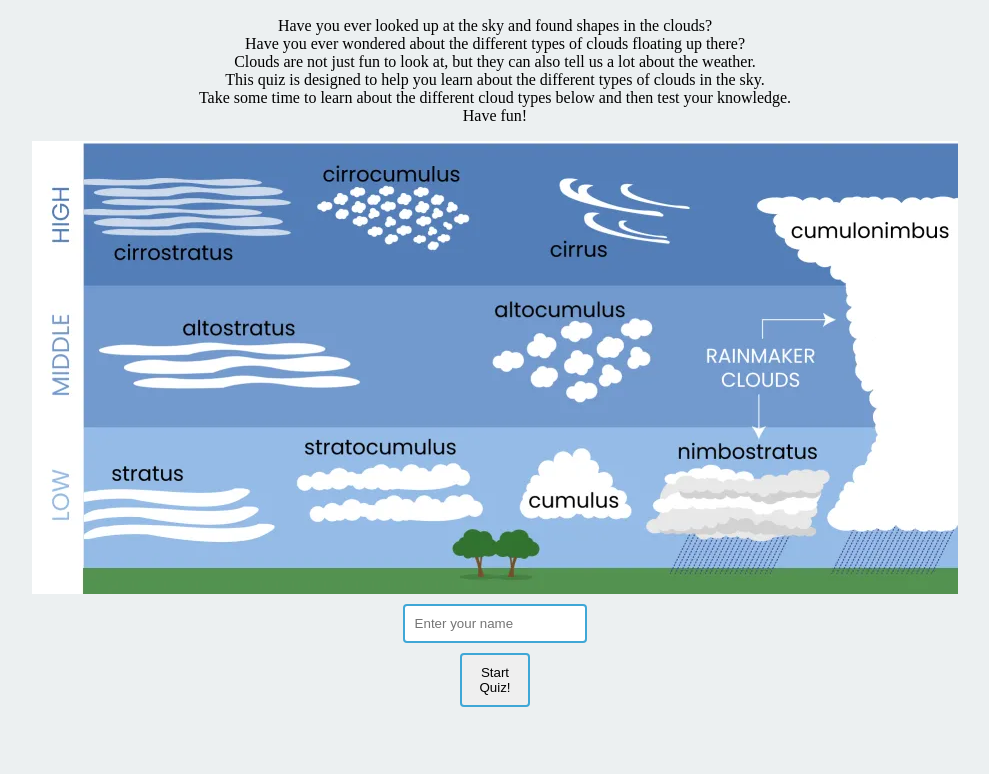
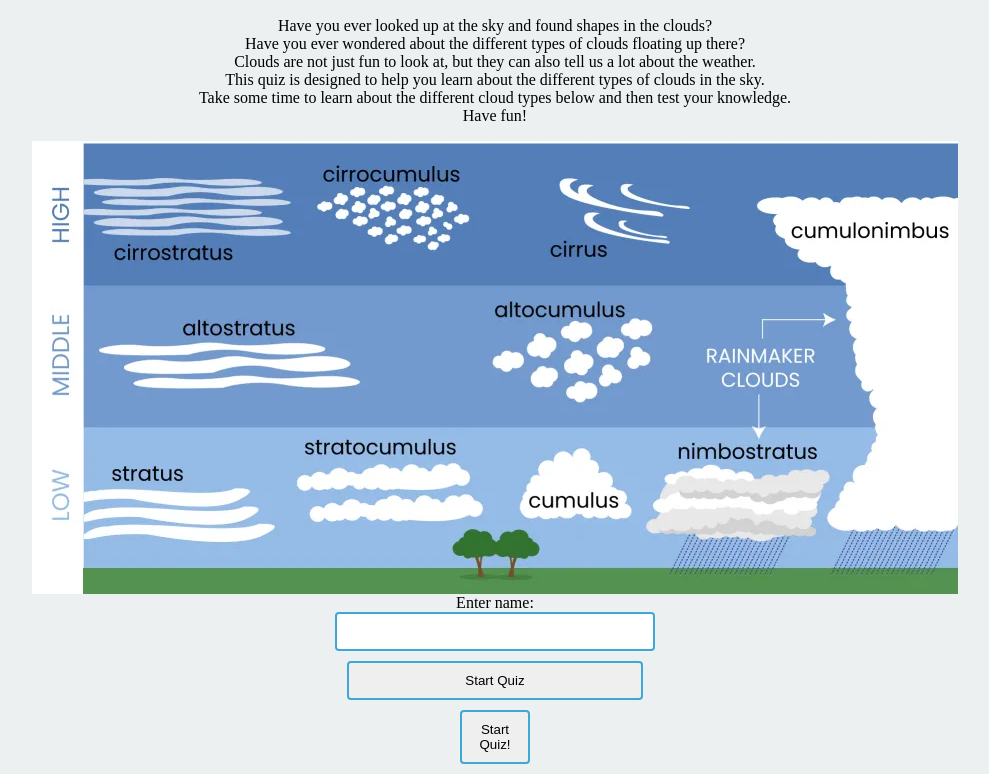
Before and after one commit to BrendanChing/Quiz, a plain HTML site: page index.html in a window 1280 px wide. Shown: the part 79-853 px from the top of the page, without its empty margins (145-1134 px from the left). Before the commit the page ends 800 px from the top, so only its background shows below. Drawn offline with Linux system fonts and the light colour scheme.

Commit message:
created username form in html

```diff
--- a/index.html
+++ b/index.html
@@ -17,7 +17,16 @@
         Take some time to learn about the different cloud types below and then test your knowledge. <br>
         Have fun! </p>
     <img src="assets/images/Clouds_Opening_Page.jpeg" alt="cloud illustration">
-    <div class="input-container"><input type="text" id="name" placeholder="Enter your name"><a href="questions.html"><button
+    <!-- Username Form -->
+
+    <form id="usernameForm">
+        <label for="username"> Enter name:</label>
+        <input type="text" id="username" name="username" required>
+        <a href="questions.html">
+        <button type="submit">Start Quiz</button></a>
+    </form>
+
+    <a href="questions.html"><button
             id="start-quiz">Start Quiz!</button></a></div>
             <!-- HTML content here -->
 <script src="javascript.js"></script>
```
Also changed, not shown: assets/style.css (+68 -0 lines).
